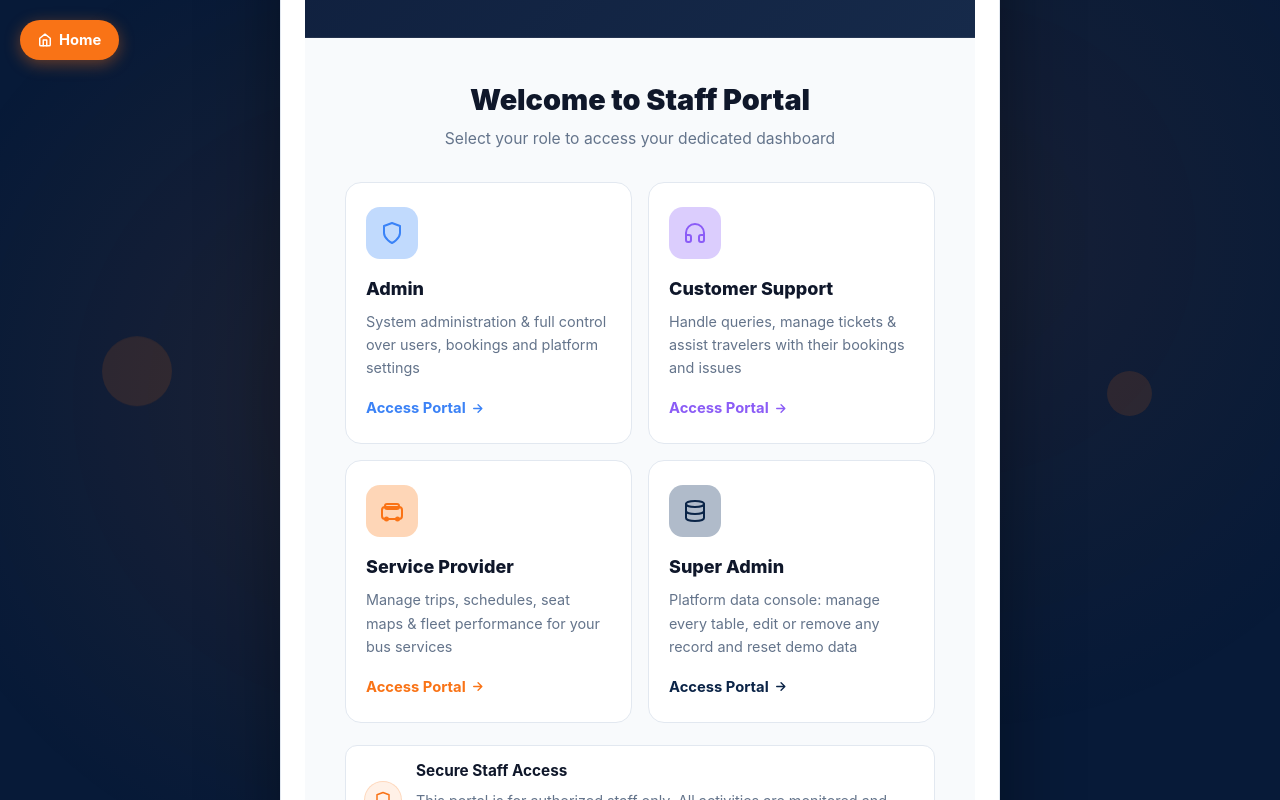
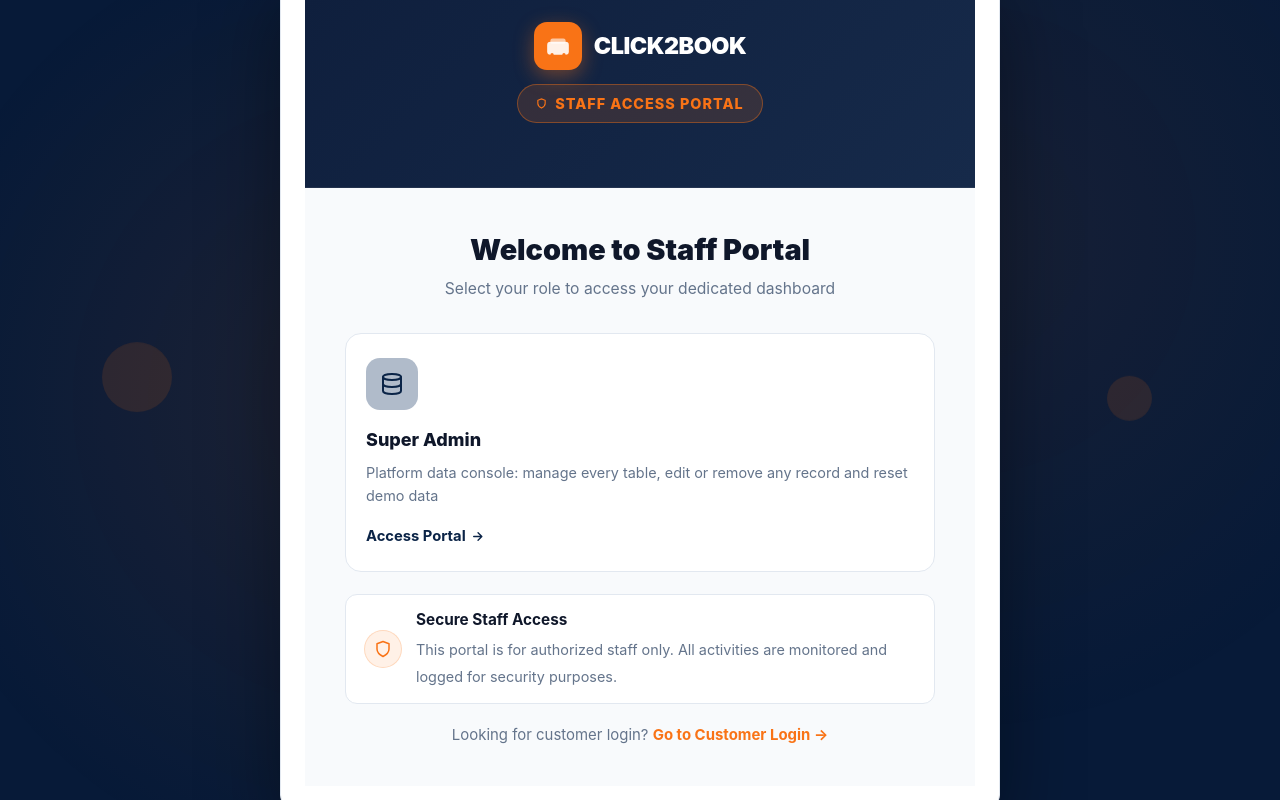
Before and after one commit to IIIT-Sricity-FSD-2024-2028/13_Click2Book, a React (Vite) app in the folder front-end/super_admin/front-end/: page /staff-access in a window 1280 px wide. Shown: the top 800 px of the page. Built offline with nearby package versions, Linux system fonts and the light colour scheme; no server answers.

Commit message:
Staff Access: show only the Super Admin portal

```diff
--- a/front-end/super_admin/front-end/src/landing/StaffAccess.css
+++ b/front-end/super_admin/front-end/src/landing/StaffAccess.css
@@ -169,7 +169,7 @@ body::before {
 /* ROLE CARDS */
 .roles-grid {
   display: grid;
-  grid-template-columns: repeat(2, 1fr);
+  grid-template-columns: 1fr;
   gap: 16px;
   margin-bottom: 22px;
 }
--- a/front-end/super_admin/front-end/src/landing/StaffAccess.jsx
+++ b/front-end/super_admin/front-end/src/landing/StaffAccess.jsx
@@ -22,23 +22,6 @@ export default function StaffAccess() {
         className="dot"
         style={{ width: '55px', height: '55px', bottom: '25%', right: '28%', animationDuration: '20s', animationDelay: '6s' }}
       />
-      {/* HOME BTN */}
-      <Link to="/" className="home-btn">
-        <svg
-          width="14"
-          height="14"
-          viewBox="0 0 24 24"
-          fill="none"
-          stroke="white"
-          strokeWidth="2.5"
-          strokeLinecap="round"
-          strokeLinejoin="round"
-        >
-          <path d="m3 9 9-7 9 7v11a2 2 0 0 1-2 2H5a2 2 0 0 1-2-2z" />
-          <polyline points="9 22 9 12 15 12 15 22" />
-        </svg>{' '}
-        Home
-      </Link>
       {/* MAIN CARD */}
       <div className="card">
         {/* Card Header */}
@@ -61,113 +44,6 @@ export default function StaffAccess() {
           <h1 className="body-title">Welcome to Staff Portal</h1>
           <p className="body-sub">Select your role to access your dedicated dashboard</p>
           <div className="roles-grid">
-            {/* Admin portal */}
-            <Link to="/admin/login" className="role-card admin">
-              <div className="role-icon-wrap">
-                <svg
-                  width="24"
-                  height="24"
-                  viewBox="0 0 24 24"
-                  fill="none"
-                  stroke="#3b82f6"
-                  strokeWidth="2"
-                  strokeLinecap="round"
-                  strokeLinejoin="round"
-                >
-                  <path d="M12 22s8-4 8-10V5l-8-3-8 3v7c0 6 8 10 8 10z" />
-                </svg>
-              </div>
-              <div className="role-name">Admin</div>
-              <p className="role-desc">System administration & full control over users, bookings and platform settings</p>
-              <span className="role-link">
-                Access Portal{' '}
-                <svg
-                  width="13"
-                  height="13"
-                  viewBox="0 0 24 24"
-                  fill="none"
-                  stroke="currentColor"
-                  strokeWidth="2.5"
-                  strokeLinecap="round"
-                  strokeLinejoin="round"
-                >
-                  <path d="M5 12h14m-6-7 7 7-7 7" />
-                </svg>
-              </span>
-            </Link>
-            {/* Customer Support portal */}
-            <Link to="/support/login" className="role-card support">
-              <div className="role-icon-wrap">
-                <svg
-                  width="24"
-                  height="24"
-                  viewBox="0 0 24 24"
-                  fill="none"
-                  stroke="#8b5cf6"
-                  strokeWidth="2"
-                  strokeLinecap="round"
-                  strokeLinejoin="round"
-                >
-                  <path d="M3 18v-6a9 9 0 0 1 18 0v6" />
-                  <path d="M21 19a2 2 0 0 1-2 2h-1a2 2 0 0 1-2-2v-3a2 2 0 0 1 2-2h3z" />
-                  <path d="M3 19a2 2 0 0 0 2 2h1a2 2 0 0 0 2-2v-3a2 2 0 0 0-2-2H3z" />
-                </svg>
-              </div>
-              <div className="role-name">Customer Support</div>
-              <p className="role-desc">Handle queries, manage tickets & assist travelers with their bookings and issues</p>
-              <span className="role-link">
-                Access Portal{' '}
-                <svg
-                  width="13"
-                  height="13"
-                  viewBox="0 0 24 24"
-                  fill="none"
-                  stroke="currentColor"
-                  strokeWidth="2.5"
-                  strokeLinecap="round"
-                  strokeLinejoin="round"
-                >
-                  <path d="M5 12h14m-6-7 7 7-7 7" />
-                </svg>
-              </span>
-            </Link>
-            {/* Service Provider portal */}
-            <Link to="/provider/login" className="role-card provider">
-              <div className="role-icon-wrap">
-                <svg
-                  width="24"
-                  height="24"
-                  viewBox="0 0 24 24"
-                  fill="none"
-                  stroke="#f97316"
-                  strokeWidth="2"
-                  strokeLinecap="round"
-                  strokeLinejoin="round"
-                >
-                  <rect x="2" y="8" width="20" height="12" rx="3" />
-                  <rect x="5" y="5" width="14" height="5" rx="2" />
-                  <circle cx="6.5" cy="20" r="1.5" />
-                  <circle cx="17.5" cy="20" r="1.5" />
-                </svg>
-              </div>
-              <div className="role-name">Service Provider</div>
-              <p className="role-desc">Manage trips, schedules, seat maps & fleet performance for your bus services</p>
-              <span className="role-link">
-                Access Portal{' '}
-                <svg
-                  width="13"
-                  height="13"
-                  viewBox="0 0 24 24"
-                  fill="none"
-                  stroke="currentColor"
-                  strokeWidth="2.5"
-                  strokeLinecap="round"
-                  strokeLinejoin="round"
-                >
-                  <path d="M5 12h14m-6-7 7 7-7 7" />
-                </svg>
-              </span>
-            </Link>
             {/* Super Admin portal */}
             <Link to="/super-admin/login" className="role-card superadmin" id="superAdminCard">
               <div className="role-icon-wrap">
```
